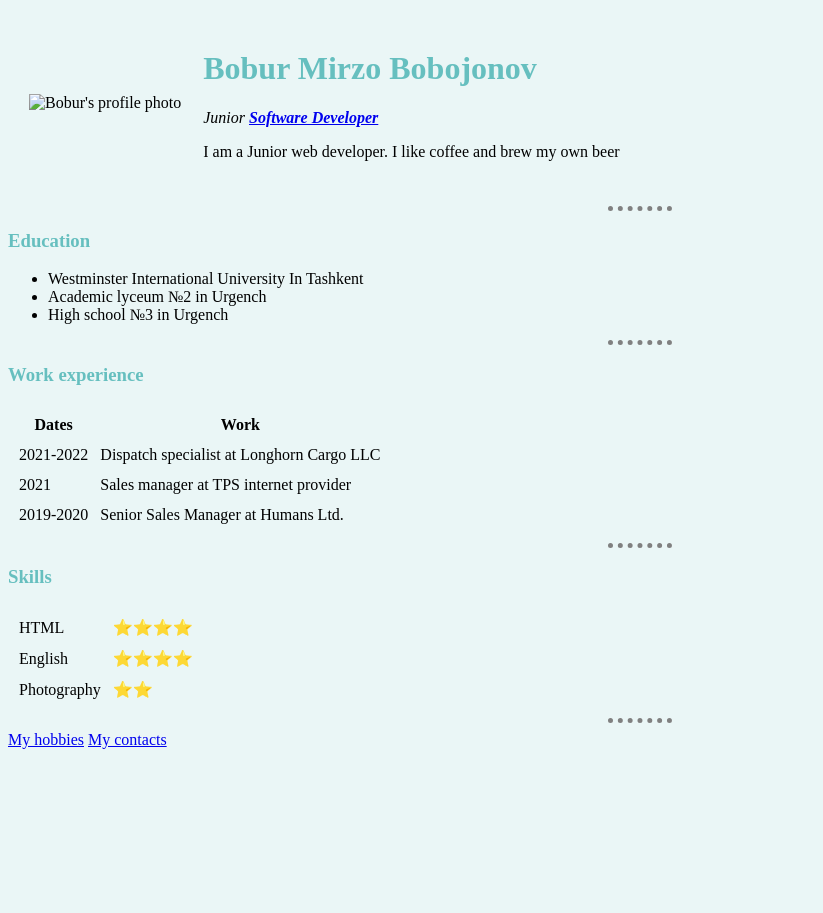
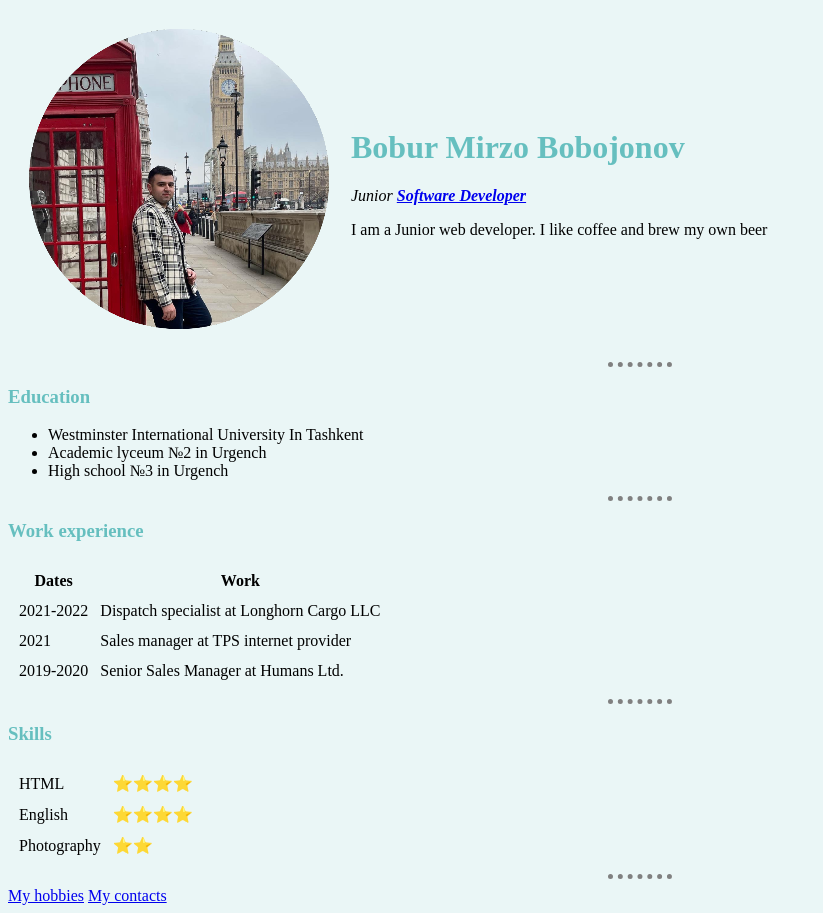
Before and after one commit to baburello/sample_website, a plain HTML site: page index.html in a window 1280 px wide. Shown: the whole page, without its empty margins (0-823 px from the left). Before the commit the page ends 800 px from the top, so only its background shows below. Drawn offline with Linux system fonts and the light colour scheme; the site is published under a folder, as on GitHub Pages, so addresses that start at the root find nothing.

Commit message:
fixed an image bug

```diff
--- a/index.html
+++ b/index.html
@@ -11,7 +11,7 @@
   <table cellspacing="20">
     <tr>
       <td>
-        <img src="/Images/Bobur.png" alt="Bobur's profile photo">
+        <img src="./Images/Bobur.png" alt="Bobur's profile photo">
       </td>
       <td>
         <h1>Bobur Mirzo Bobojonov</h1>
```
